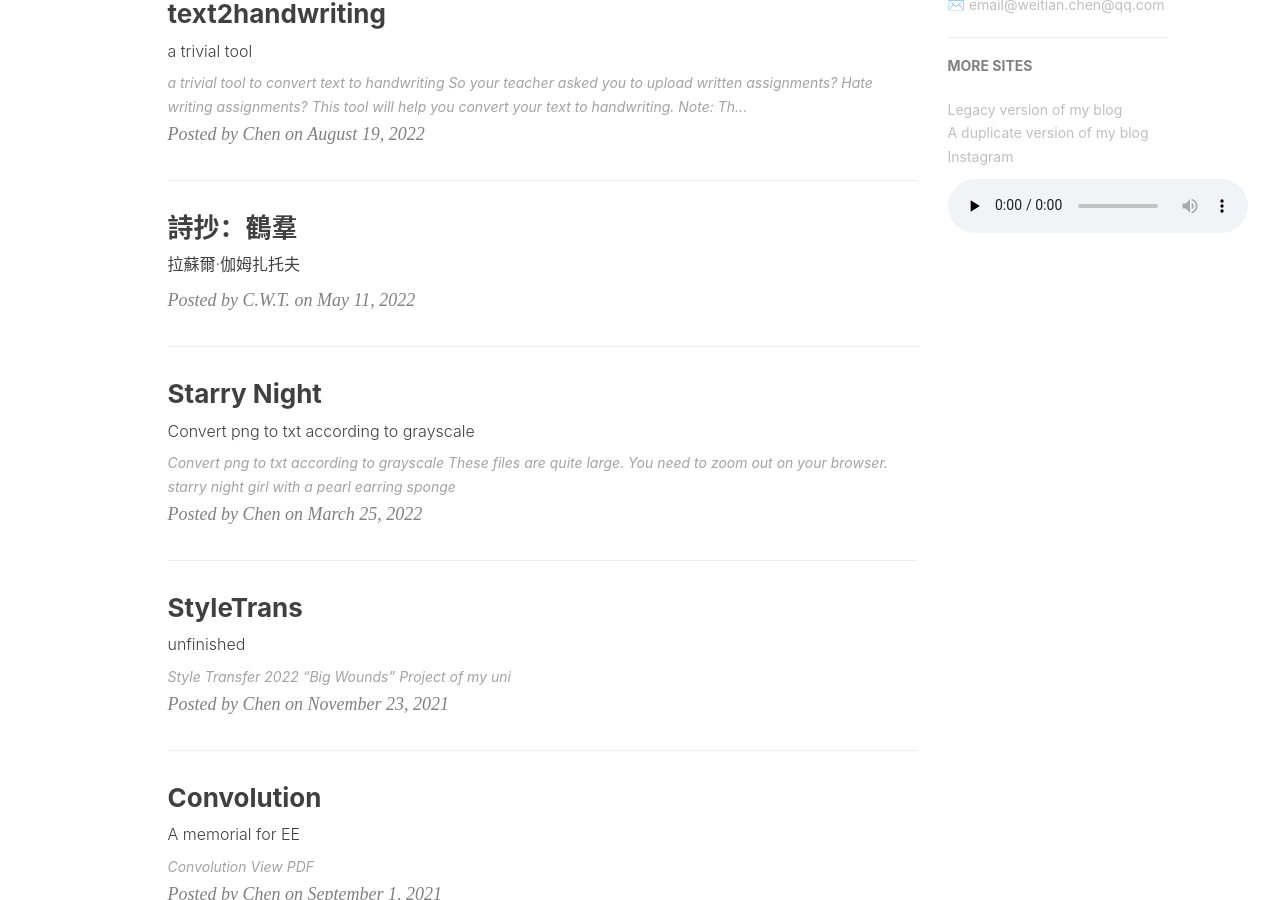
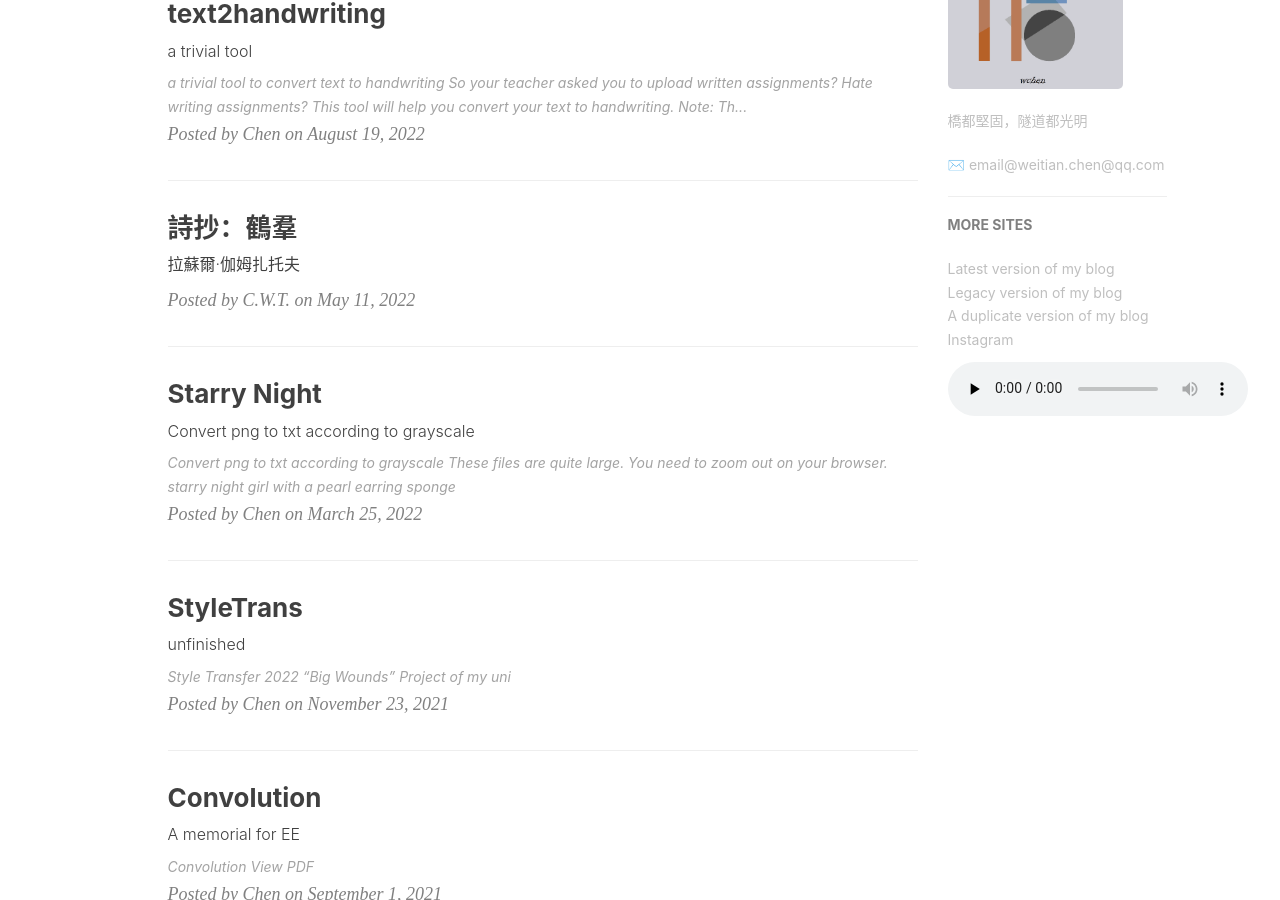
Before and after one commit to w20chen/w20chen.github.io, a Jekyll site: the page built from index.html, in a window 1280 px wide and 900 px high, scrolled down 712 px. Built offline with Jekyll 4.4.1, drawn with Linux system fonts in a browser that asks for light colours; nearby versions of some CDN libraries; the list of posts is cut into pages by our own code; comment, search, counter and statistics services are not loaded.

Commit message:
initial commit

```diff
--- a/_config.yml
+++ b/_config.yml
@@ -97,6 +97,10 @@ service-worker: true
 # 链接
 friends: [
     {
+        title: "Latest version of my blog",
+        href: "https://w20chen.github.io"
+    },
+    {
         title: "Legacy version of my blog",
         href: "https://moyesolntse.github.io"
     },
```
Also changed, not shown: img/Logo.png (added).
